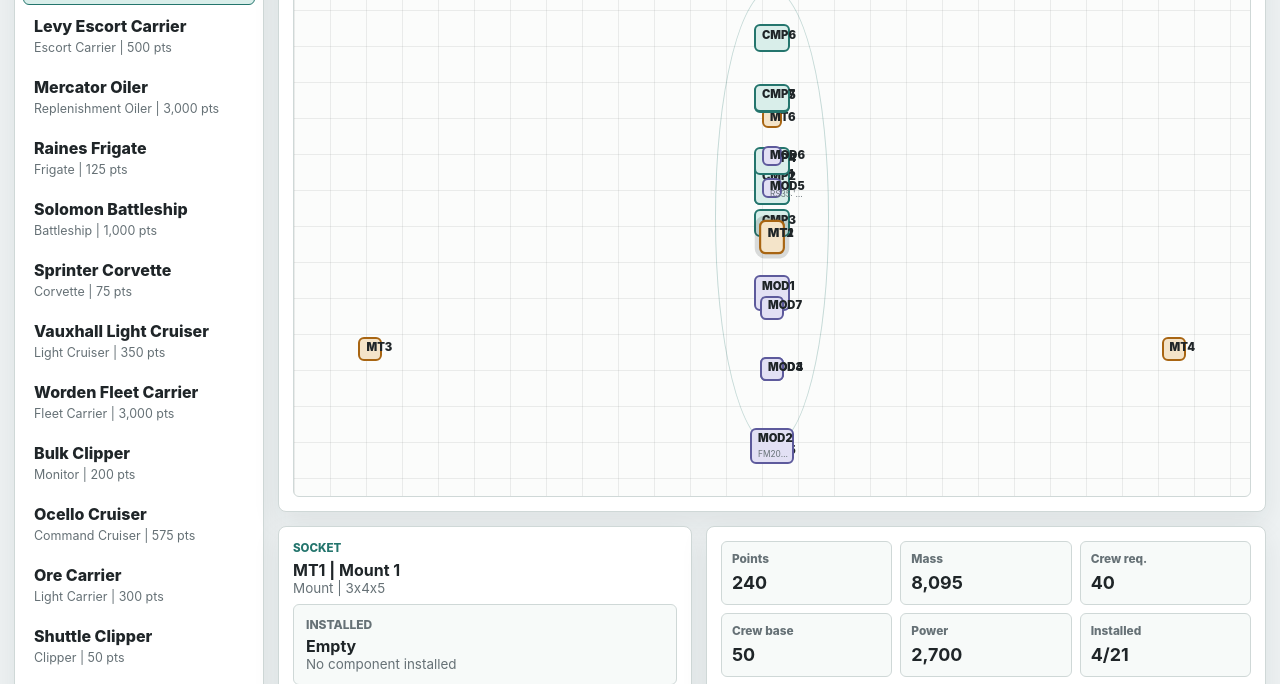
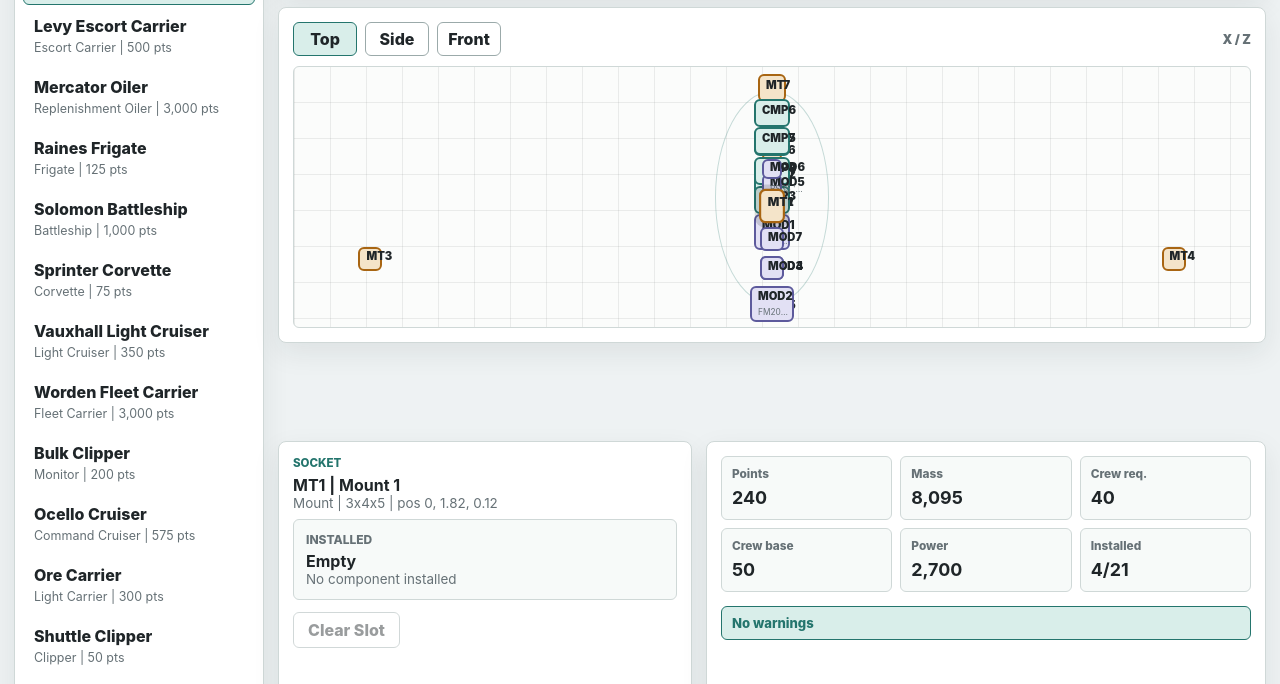
Before and after one commit to ChamchiMaY0/Nebul-Designer, a website with bundled scripts: page web/index.html in a window 1280 px wide. Shown: the part 204-888 px from the top of the page. Built offline with nearby package versions, Linux system fonts and the light colour scheme.

Commit message:
Add schematic view modes

```diff
--- a/web/app.js
+++ b/web/app.js
@@ -18,9 +18,40 @@ const state = {
   selectedSocketName: "",
   componentSearch: "",
   componentCategory: "all",
+  viewMode: "top",
 };
 
 const els = {};
+
+const VIEW_MODES = {
+  top: {
+    label: "X / Z",
+    xAxis: "x",
+    yAxis: "z",
+    xSize: "x",
+    ySize: "z",
+    invertY: true,
+    hullClass: "socket-map--top",
+  },
+  side: {
+    label: "Z / Y",
+    xAxis: "z",
+    yAxis: "y",
+    xSize: "z",
+    ySize: "y",
+    invertY: true,
+    hullClass: "socket-map--side",
+  },
+  front: {
+    label: "X / Y",
+    xAxis: "x",
+    yAxis: "y",
+    xSize: "x",
+    ySize: "y",
+    invertY: true,
+    hullClass: "socket-map--front",
+  },
+};
 
 function $(selector) {
   return document.querySelector(selector);
@@ -50,28 +81,33 @@ function componentCategories(components) {
   return [...new Set(components.map((component) => component.category).filter(Boolean))].sort();
 }
 
-function socketBounds(sockets) {
-  const xs = sockets.map((socket) => socket.position?.x ?? 0);
-  const zs = sockets.map((socket) => socket.position?.z ?? 0);
+function activeViewMode() {
+  return VIEW_MODES[state.viewMode] ?? VIEW_MODES.top;
+}
+
+function socketBounds(sockets, viewMode) {
+  const xs = sockets.map((socket) => socket.position?.[viewMode.xAxis] ?? 0);
+  const ys = sockets.map((socket) => socket.position?.[viewMode.yAxis] ?? 0);
   return {
     minX: Math.min(...xs),
     maxX: Math.max(...xs),
-    minZ: Math.min(...zs),
-    maxZ: Math.max(...zs),
+    minY: Math.min(...ys),
+    maxY: Math.max(...ys),
   };
 }
 
-function socketStyle(socket, bounds) {
-  const x = socket.position?.x ?? 0;
-  const z = socket.position?.z ?? 0;
+function socketStyle(socket, bounds, viewMode) {
+  const x = socket.position?.[viewMode.xAxis] ?? 0;
+  const y = socket.position?.[viewMode.yAxis] ?? 0;
   const xRange = Math.max(bounds.maxX - bounds.minX, 1);
-  const zRange = Math.max(bounds.maxZ - bounds.minZ, 1);
+  const yRange = Math.max(bounds.maxY - bounds.minY, 1);
   const left = 8 + ((x - bounds.minX) / xRange) * 84;
-  const top = 8 + (1 - (z - bounds.minZ) / zRange) * 84;
-  const sx = Number(socket.size?.x ?? 2);
-  const sz = Number(socket.size?.z ?? 2);
+  const yRatio = (y - bounds.minY) / yRange;
+  const top = 8 + (viewMode.invertY ? 1 - yRatio : yRatio) * 84;
+  const sx = Number(socket.size?.[viewMode.xSize] ?? 2);
+  const sy = Number(socket.size?.[viewMode.ySize] ?? 2);
   const width = Math.max(18, Math.min(58, 12 + sx * 4));
-  const height = Math.max(18, Math.min(58, 12 + sz * 4));
+  const height = Math.max(18, Math.min(58, 12 + sy * 4));
   return `left:${left}%;top:${top}%;width:${width}px;height:${height}px`;
 }
 
@@ -102,8 +138,11 @@ function renderHeader(summary) {
 
 function renderSocketMap() {
   const hull = selectedHull();
-  const bounds = socketBounds(hull.sockets);
+  const viewMode = activeViewMode();
+  const bounds = socketBounds(hull.sockets, viewMode);
   els.socketMap.innerHTML = "";
+  els.socketMap.className = `socket-map ${viewMode.hullClass}`;
+  els.viewAxisLabel.textContent = viewMode.label;
   for (const socket of hull.sockets) {
     const installed = componentForSlot(state.design, socket, state.indexes);
     const button = document.createElement("button");
@@ -114,8 +153,8 @@ function renderSocketMap() {
       installed ? "is-filled" : "",
     ].join(" ");
     button.type = "button";
-    button.style.cssText = socketStyle(socket, bounds);
-    button.title = `${socket.shortName} ${SLOT_TYPE_LABELS[socket.typeName] ?? socket.typeName}`;
+    button.style.cssText = socketStyle(socket, bounds, viewMode);
+    button.title = `${socket.shortName} ${SLOT_TYPE_LABELS[socket.typeName] ?? socket.typeName} ${viewMode.label}`;
     button.innerHTML = `
       <span>${socket.shortName}</span>
       <small>${installed ? installed.name : ""}</small>
@@ -132,7 +171,7 @@ function renderSocketDetails() {
   const socket = selectedSocket();
   const installed = componentForSlot(state.design, socket, state.indexes);
   els.socketTitle.textContent = `${socket.shortName} | ${socket.name}`;
-  els.socketMeta.textContent = `${SLOT_TYPE_LABELS[socket.typeName] ?? socket.typeName} | ${sizeLabel(socket.size)}`;
+  els.socketMeta.textContent = `${SLOT_TYPE_LABELS[socket.typeName] ?? socket.typeName} | ${sizeLabel(socket.size)} | pos ${formatNumber(socket.position?.x, 2)}, ${formatNumber(socket.position?.y, 2)}, ${formatNumber(socket.position?.z, 2)}`;
   els.installedName.textContent = componentDisplayName(installed?.name);
   els.installedMeta.textContent = installed
     ? `${installed.category} | ${formatNumber(installed.pointCost)} pts | ${formatNumber(installed.mass, 1)} t`
@@ -236,6 +275,7 @@ function render() {
   renderComponentFilters();
   renderComponentList();
   renderDesignJson();
+  renderViewToolbar();
 }
 
 function bindElements() {
@@ -244,6 +284,8 @@ function bindElements() {
     hullName: $("#hull-name"),
     hullMeta: $("#hull-meta"),
     socketMap: $("#socket-map"),
+    viewButtons: [...document.querySelectorAll("[data-view-mode]")],
+    viewAxisLabel: $("#view-axis-label"),
     socketTitle: $("#socket-title"),
     socketMeta: $("#socket-meta"),
     installedName: $("#installed-name"),
@@ -262,6 +304,12 @@ function bindElements() {
     loadLocal: $("#load-local"),
     status: $("#status"),
   });
+}
+
+function renderViewToolbar() {
+  for (const button of els.viewButtons) {
+    button.classList.toggle("is-active", button.dataset.viewMode === state.viewMode);
+  }
 }
 
 function showStatus(message) {
@@ -316,6 +364,12 @@ function bindEvents() {
       showStatus(error.message);
     }
   });
+  for (const button of els.viewButtons) {
+    button.addEventListener("click", () => {
+      state.viewMode = button.dataset.viewMode;
+      render();
+    });
+  }
 }
 
 async function loadCatalog() {
--- a/web/index.html
+++ b/web/index.html
@@ -27,6 +27,12 @@
         </header>
 
         <section class="schematic-area">
+          <div class="view-toolbar" aria-label="Schematic view">
+            <button class="view-button is-active" type="button" data-view-mode="top">Top</button>
+            <button class="view-button" type="button" data-view-mode="side">Side</button>
+            <button class="view-button" type="button" data-view-mode="front">Front</button>
+            <span id="view-axis-label" class="axis-label">X / Z</span>
+          </div>
           <div id="socket-map" class="socket-map" aria-label="Socket map"></div>
         </section>
 
--- a/web/styles.css
+++ b/web/styles.css
@@ -174,7 +174,7 @@ h3 {
 
 .workspace {
   display: grid;
-  grid-template-rows: auto minmax(360px, 1fr) auto;
+  grid-template-rows: auto auto auto;
   gap: 14px;
   min-height: 0;
   background: transparent;
@@ -198,15 +198,48 @@ h3 {
 }
 
 .schematic-area {
-  min-height: 360px;
+  display: grid;
+  grid-template-rows: auto minmax(0, 1fr);
+  gap: 10px;
+  height: clamp(300px, 42vh, 460px);
+  min-height: 0;
   padding: 14px;
+}
+
+.view-toolbar {
+  display: flex;
+  align-items: center;
+  gap: 8px;
+}
+
+.view-button {
+  min-width: 64px;
+  height: 34px;
+  border: 1px solid var(--line-strong);
+  border-radius: 6px;
+  background: #fff;
+  color: var(--ink);
+  font-weight: 800;
+}
+
+.view-button:hover,
+.view-button.is-active {
+  border-color: var(--teal);
+  background: var(--teal-soft);
+}
+
+.axis-label {
+  margin-left: auto;
+  color: var(--muted);
+  font-size: 0.78rem;
+  font-weight: 900;
 }
 
 .socket-map {
   position: relative;
   width: 100%;
   height: 100%;
-  min-height: 330px;
+  min-height: 0;
   border: 1px solid var(--line);
   border-radius: 6px;
   background:
@@ -223,6 +256,16 @@ h3 {
   border: 1px solid rgb(36 117 109 / 0.25);
   border-radius: 50%;
   content: "";
+}
+
+.socket-map--side::before {
+  inset: 36% 8%;
+  border-radius: 48%;
+}
+
+.socket-map--front::before {
+  inset: 18% 36%;
+  border-radius: 50%;
 }
 
 .socket-node {
@@ -496,7 +539,11 @@ textarea {
   }
 
   .workspace {
-    grid-template-rows: auto minmax(330px, 48vh) auto;
+    grid-template-rows: auto auto auto;
+  }
+
+  .schematic-area {
+    height: clamp(300px, 46vh, 400px);
   }
 
   .ship-header,
```
